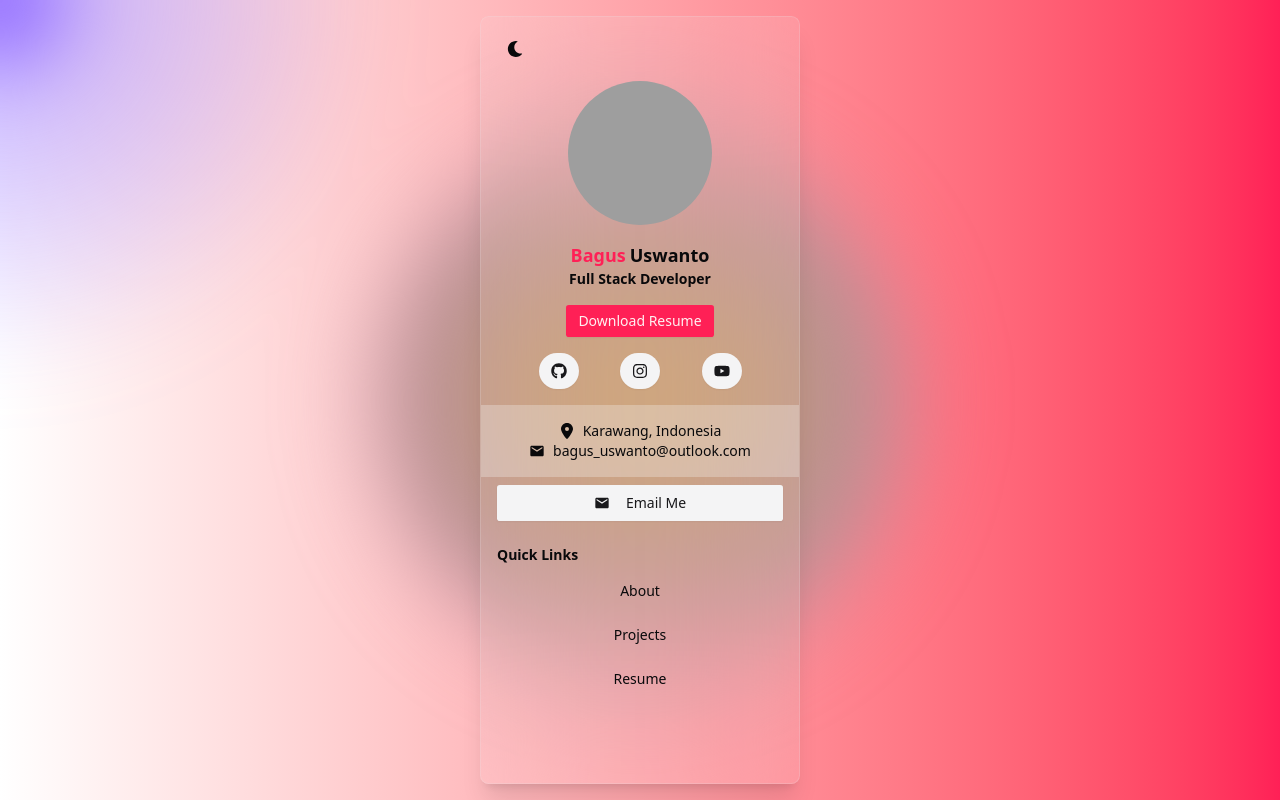
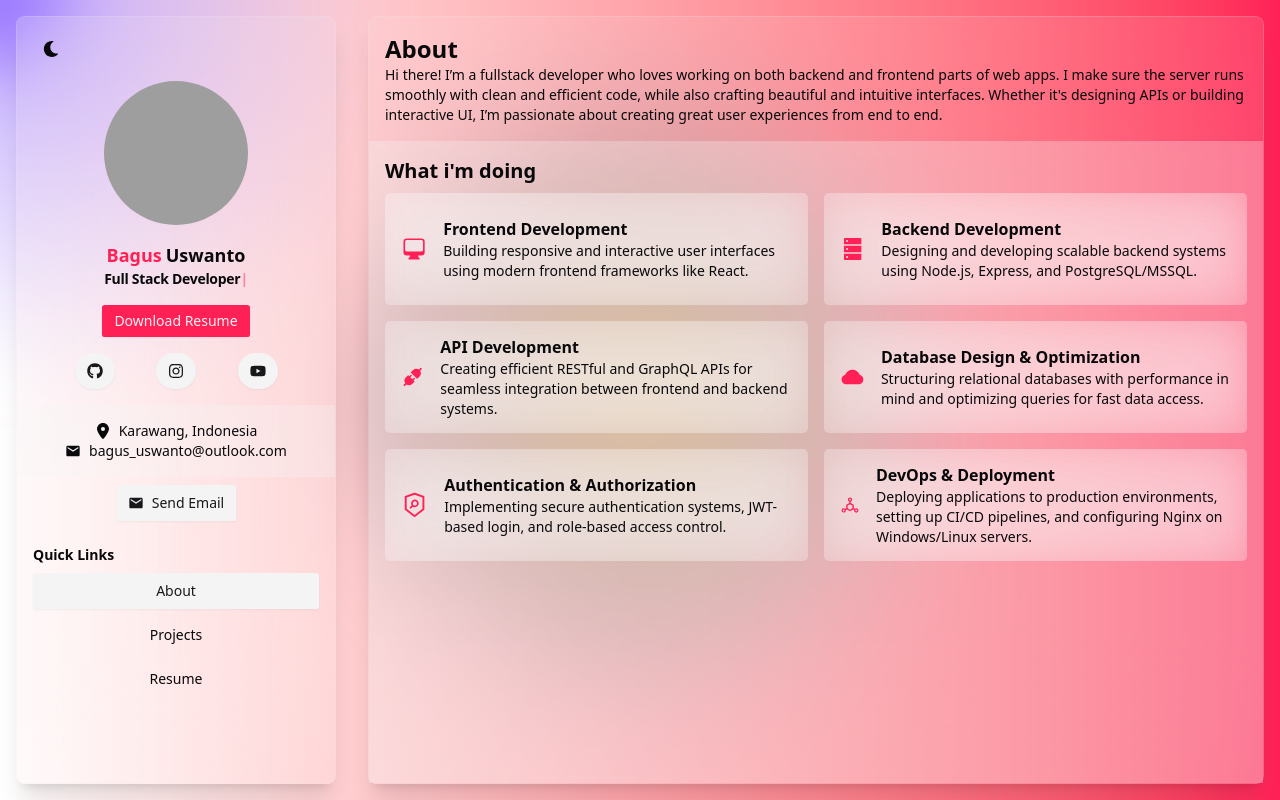
Before and after one commit to bagususwanto/portfolio, a Next.js app: page / in a window 1280 px wide. Built offline with nearby package versions, Linux system fonts and the light colour scheme; grey boxes are pictures that could not be loaded.

Commit message:
feat: implement layout structure with Sidebar and Content components, add typing animation effect

```diff
--- a/app/layout.tsx
+++ b/app/layout.tsx
@@ -2,6 +2,9 @@ import type { Metadata } from "next";
 import { Geist, Geist_Mono } from "next/font/google";
 import "./globals.css";
 import { ThemeProvider } from "@/components/ThemeProvider";
+import { BackgroundGradientAnimation } from "@/components/ui/background-gradient-animation";
+import Sidebar from "@/components/Sidebar";
+import Content from "@/components/Content";
 
 const geistSans = Geist({
   variable: "--font-geist-sans",
@@ -28,7 +31,12 @@ export default function RootLayout({
       <body
         className={`${geistSans.variable} ${geistMono.variable} antialiased`}>
         <ThemeProvider attribute={"class"} defaultTheme="system" enableSystem>
-          {children}
+          <BackgroundGradientAnimation>
+            <main className="absolute z-50 inset-0 flex flex-row items-center justify-center gap-8 p-4 pointer-events-none">
+              <Sidebar />
+              <Content>{children}</Content>
+            </main>
+          </BackgroundGradientAnimation>
         </ThemeProvider>
       </body>
     </html>
--- a/app/page.tsx
+++ b/app/page.tsx
@@ -1,14 +1,116 @@
 "use client";
 
-import Sidebar from "@/components/Sidebar";
-import { BackgroundGradientAnimation } from "@/components/ui/background-gradient-animation";
+import CardService from "@/components/CardService";
+import {
+  AiFillApi,
+  AiFillCloud,
+  AiFillDatabase,
+  AiOutlineDeploymentUnit,
+  AiOutlineSecurityScan,
+} from "react-icons/ai";
+import { HiComputerDesktop } from "react-icons/hi2";
+import { motion } from "framer-motion";
 
 export default function Home() {
+  const services = [
+    {
+      Icon: HiComputerDesktop,
+      title: "Frontend Development",
+      description:
+        "Building responsive and interactive user interfaces using modern frontend frameworks like React.",
+    },
+    {
+      Icon: AiFillDatabase,
+      title: "Backend Development",
+      description:
+        "Designing and developing scalable backend systems using Node.js, Express, and PostgreSQL/MSSQL.",
+    },
+    {
+      Icon: AiFillApi,
+      title: "API Development",
+      description:
+        "Creating efficient RESTful and GraphQL APIs for seamless integration between frontend and backend systems.",
+    },
+    {
+      Icon: AiFillCloud,
+      title: "Database Design & Optimization",
+      description:
+        "Structuring relational databases with performance in mind and optimizing queries for fast data access.",
+    },
+    {
+      Icon: AiOutlineSecurityScan,
+      title: "Authentication & Authorization",
+      description:
+        "Implementing secure authentication systems, JWT-based login, and role-based access control.",
+    },
+    {
+      Icon: AiOutlineDeploymentUnit,
+      title: "DevOps & Deployment",
+      description:
+        "Deploying applications to production environments, setting up CI/CD pipelines, and configuring Nginx on Windows/Linux servers.",
+    },
+  ];
+
+  // Variants container untuk stagger anak-anak
+  const containerVariants = {
+    hidden: {},
+    visible: {
+      transition: {
+        staggerChildren: 0.15, // delay 150ms antar card
+      },
+    },
+  };
+
+  // Variants untuk tiap card (anak)
+  const cardVariants = {
+    hidden: { opacity: 0, scale: 0.8, y: 200 },
+    visible: {
+      opacity: 1,
+      scale: 1,
+      y: 0,
+      transition: {
+        type: "spring",
+        stiffness: 200, // kekakuan pegas, semakin tinggi semakin kaku
+        damping: 20, // redaman pegas, semakin tinggi semakin lembut
+      },
+    },
+    exit: { opacity: 0, scale: 0.8, y: 200 },
+  };
+
   return (
-    <BackgroundGradientAnimation>
-      <main className="absolute z-50 inset-0 flex flex-row items-center justify-center gap-8 p-4 pointer-events-none">
-        <Sidebar />
-      </main>
-    </BackgroundGradientAnimation>
+    <>
+      <div className="flex flex-col items-center w-full px-4">
+        <p className="text-sm mb-4">
+          Hi there! I’m a fullstack developer who loves working on both backend
+          and frontend parts of web apps. I make sure the server runs smoothly
+          with clean and efficient code, while also crafting beautiful and
+          intuitive interfaces. Whether it's designing APIs or building
+          interactive UI, I’m passionate about creating great user experiences
+          from end to end.
+        </p>
+      </div>
+      <div className="flex flex-col w-full h-full bg-gray-100/30 dark:bg-gray-700/30 p-4">
+        <h2 className="text-xl font-semibold">What i'm doing</h2>
+        <motion.div
+          variants={containerVariants}
+          initial="hidden"
+          whileInView="visible"
+          viewport={{ once: true }}
+          className="grid grid-cols-2 gap-4 mt-2">
+          {services.map((service, index) => (
+            <motion.div
+              key={index}
+              variants={cardVariants}
+              className="bg-white/10 backdrop-blur-xl rounded-lg">
+              <CardService
+                Icon={service.Icon}
+                title={service.title}
+                description={service.description}
+              />
+            </motion.div>
+          ))}
+        </motion.div>
+      </div>
+    </>
   );
 }
--- /dev/null
+++ b/app/projects/page.tsx
@@ -0,0 +1,9 @@
+"use client";
+
+export default function Projects() {
+  return (
+    <>
+      <p>Projects page</p>
+    </>
+  );
+}
--- /dev/null
+++ b/app/resume/page.tsx
@@ -0,0 +1,9 @@
+"use client";
+
+export default function Resume() {
+  return (
+    <>
+      <p>Resume page</p>
+    </>
+  );
+}
--- /dev/null
+++ b/components/CardService.tsx
@@ -0,0 +1,25 @@
+import React from "react";
+
+interface CardServiceProps {
+  Icon: React.ComponentType<React.SVGProps<SVGSVGElement>>;
+  title: string;
+  description: string;
+}
+
+export default function CardService({
+  Icon,
+  title,
+  description,
+}: CardServiceProps) {
+  return (
+    <div className="w-full h-28 bg-white/10 backdrop-blur-xl rounded-lg p-4">
+      <div className="flex flex-row justify-center items-center w-full h-full gap-4">
+        <Icon className="w-12 h-12 text-primary" />
+        <div className="flex flex-col">
+          <h2 className="text-md font-semibold">{title}</h2>
+          <p className="text-sm">{description}</p>
+        </div>
+      </div>
+    </div>
+  );
+}
--- /dev/null
+++ b/components/Content.tsx
@@ -0,0 +1,16 @@
+"use client";
+import { usePathname } from "next/navigation";
+
+export default function Content({ children }: { children: React.ReactNode }) {
+  const pathname = usePathname();
+  const title = pathname.split("/").filter(Boolean).join(" > ") || "About";
+
+  return (
+    <div className="flex flex-col items-center w-4xl h-full pt-4 rounded-xl shadow-xl backdrop-blur-3xl bg-white/10 dark:bg-gray-800/30 dark:shadow-black/40 border border-gray-200/20 dark:border-gray-700/30">
+      <div className="flex justify-start w-full px-4">
+        <h1 className="text-2xl font-bold capitalize">{title}</h1>
+      </div>
+      {children}
+    </div>
+  );
+}
--- a/components/Sidebar.tsx
+++ b/components/Sidebar.tsx
@@ -15,10 +15,13 @@ import { MdEmail } from "react-icons/md";
 import { motion } from "framer-motion";
 import { useTheme } from "next-themes";
 import { useEffect, useState } from "react";
+import { TypingAnimation } from "./magicui/typing-animation";
+import { usePathname } from "next/navigation";
 
 export default function Sidebar() {
   const { theme, setTheme } = useTheme();
   const [mounted, setMounted] = useState(false);
+  const pathname = usePathname();
 
   useEffect(() => {
     setMounted(true);
@@ -53,7 +56,7 @@ export default function Sidebar() {
           animate={{ rotateY: 0, opacity: 1 }}
           transition={{ duration: 1, ease: "easeOut" }}
           style={{ transformStyle: "preserve-3d" }}>
-          <Avatar className="transition-transform duration-300 hover:scale-105">
+          <Avatar>
             <AvatarImage src="https://github.com/shadcn.png" alt="@shadcn" />
             <AvatarFallback>CN</AvatarFallback>
           </Avatar>
@@ -62,7 +65,9 @@ export default function Sidebar() {
           <p className="text-primary">Bagus</p>
           <p>Uswanto</p>
         </span>
-        <p className="text-sm font-bold">Full Stack Developer</p>
+        <TypingAnimation duration={100} delay={500}>
+          Full Stack Developer
+        </TypingAnimation>
         <Button
           size={"sm"}
           className="mt-4"
@@ -107,11 +112,11 @@ export default function Sidebar() {
           <p className="text-sm font-medium">bagus_uswanto@outlook.com</p>
         </div>
       </div>
-      <div className="w-full px-4 my-2">
+      <div className="flex flex-col items-center w-full px-4 my-2">
         <Link href="mailto:bagus_uswanto@outlook.com" target="_blank">
-          <Button variant={"secondary"} className="w-full">
-            <MdEmail className="w-4 h-4 mr-2" />
-            Email Me
+          <Button variant={"secondary"}>
+            <MdEmail className="w-4 h-4" />
+            Send Email
           </Button>
         </Link>
       </div>
@@ -119,18 +124,24 @@ export default function Sidebar() {
       <div className="w-full px-4 mt-4">
         <p className="text-sm font-semibold mb-2">Quick Links</p>
         <div className="flex flex-col gap-2">
-          <Link href="/about">
-            <Button variant="ghost" className="w-full">
+          <Link href="/">
+            <Button
+              variant={pathname === "/" ? "secondary" : "ghost"}
+              className="w-full">
               About
             </Button>
           </Link>
           <Link href="/projects">
-            <Button variant="ghost" className="w-full">
+            <Button
+              variant={pathname === "/projects" ? "secondary" : "ghost"}
+              className="w-full">
               Projects
             </Button>
           </Link>
           <Link href="/resume">
-            <Button variant="ghost" className="w-full">
+            <Button
+              variant={pathname === "/resume" ? "secondary" : "ghost"}
+              className="w-full">
               Resume
             </Button>
           </Link>
--- /dev/null
+++ b/components/magicui/typing-animation.tsx
@@ -0,0 +1,87 @@
+"use client";
+
+import { cn } from "@/lib/utils";
+import { motion, MotionProps } from "motion/react";
+import { useEffect, useRef, useState } from "react";
+
+interface TypingAnimationProps extends MotionProps {
+  children: string;
+  className?: string;
+  duration?: number;
+  delay?: number;
+  as?: React.ElementType;
+  startOnView?: boolean;
+}
+
+export function TypingAnimation({
+  children,
+  className,
+  duration = 100,
+  delay = 0,
+  as: Component = "div",
+  startOnView = false,
+  ...props
+}: TypingAnimationProps) {
+  const MotionComponent = motion.create(Component, {
+    forwardMotionProps: true,
+  });
+
+  const [displayedText, setDisplayedText] = useState<string>("");
+  const [started, setStarted] = useState(false);
+  const elementRef = useRef<HTMLElement | null>(null);
+
+  useEffect(() => {
+    if (!startOnView) {
+      const startTimeout = setTimeout(() => {
+        setStarted(true);
+      }, delay);
+      return () => clearTimeout(startTimeout);
+    }
+
+    const observer = new IntersectionObserver(
+      ([entry]) => {
+        if (entry.isIntersecting) {
+          setTimeout(() => {
+            setStarted(true);
+          }, delay);
+          observer.disconnect();
+        }
+      },
+      { threshold: 0.1 }
+    );
+
+    if (elementRef.current) {
+      observer.observe(elementRef.current);
+    }
+
+    return () => observer.disconnect();
+  }, [delay, startOnView]);
+
+  useEffect(() => {
+    if (!started) return;
+
+    let i = 0;
+    const typingEffect = setInterval(() => {
+      if (i < children.length) {
+        setDisplayedText(children.substring(0, i + 1));
+        i++;
+      } else {
+        clearInterval(typingEffect);
+      }
+    }, duration);
+
+    return () => {
+      clearInterval(typingEffect);
+    };
+  }, [children, duration, started]);
+
+  return (
+    <MotionComponent
+      ref={elementRef}
+      className={cn("text-sm font-bold tracking-[-0.02em]", className)}
+      {...props}>
+      {displayedText}
+      <span className="text-primary animate-pulse">|</span>
+    </MotionComponent>
+  );
+}
--- a/package.json
+++ b/package.json
@@ -15,7 +15,7 @@
     "class-variance-authority": "^0.7.1",
     "clsx": "^2.1.1",
     "framer-motion": "^12.11.0",
-    "motion": "^12.10.5",
+    "motion": "^12.11.0",
     "next": "15.3.2",
     "next-themes": "^0.4.6",
     "react": "^19.0.0",
```
Also changed, not shown: 1 other file (tests, documents, lock files or other folders).
